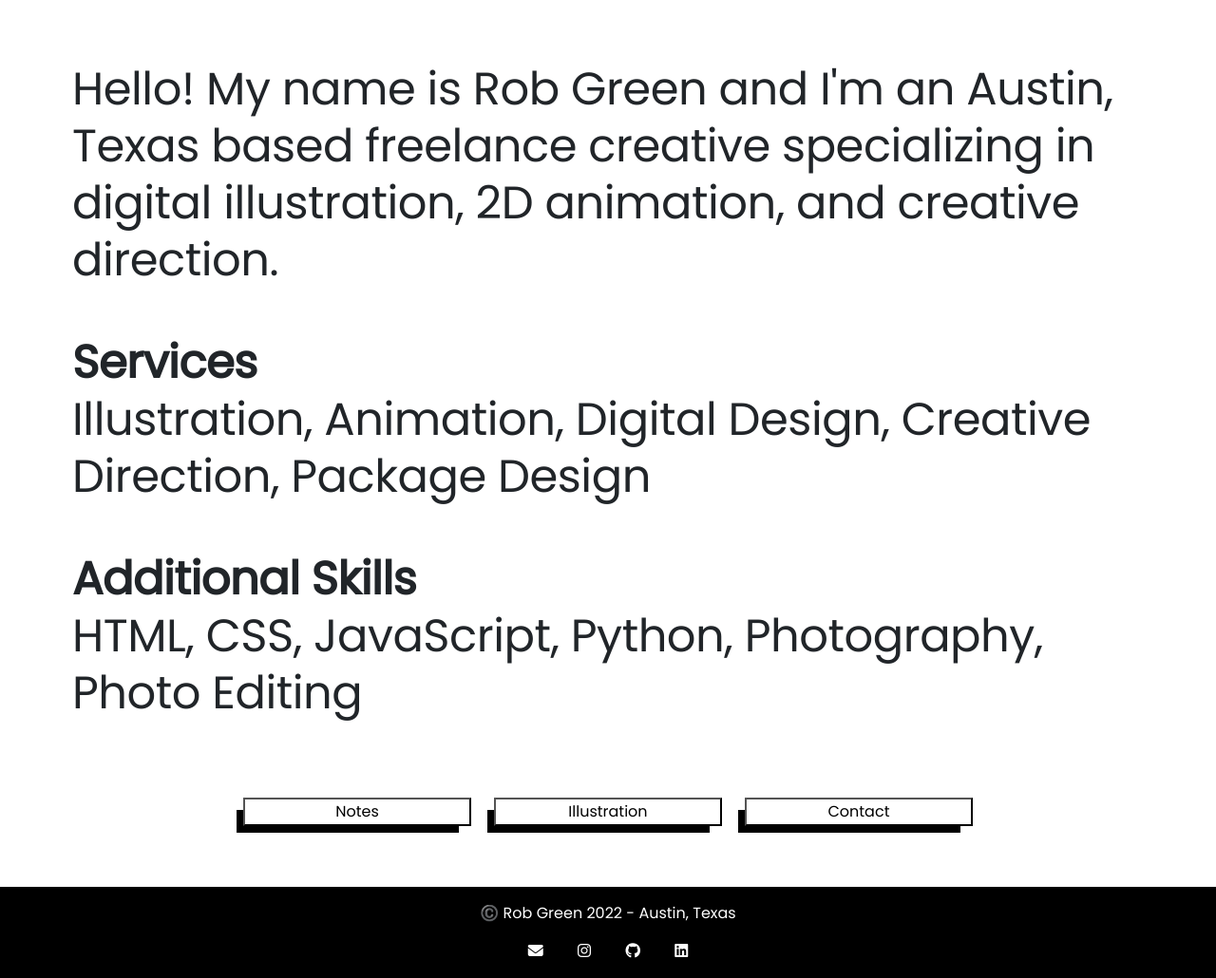
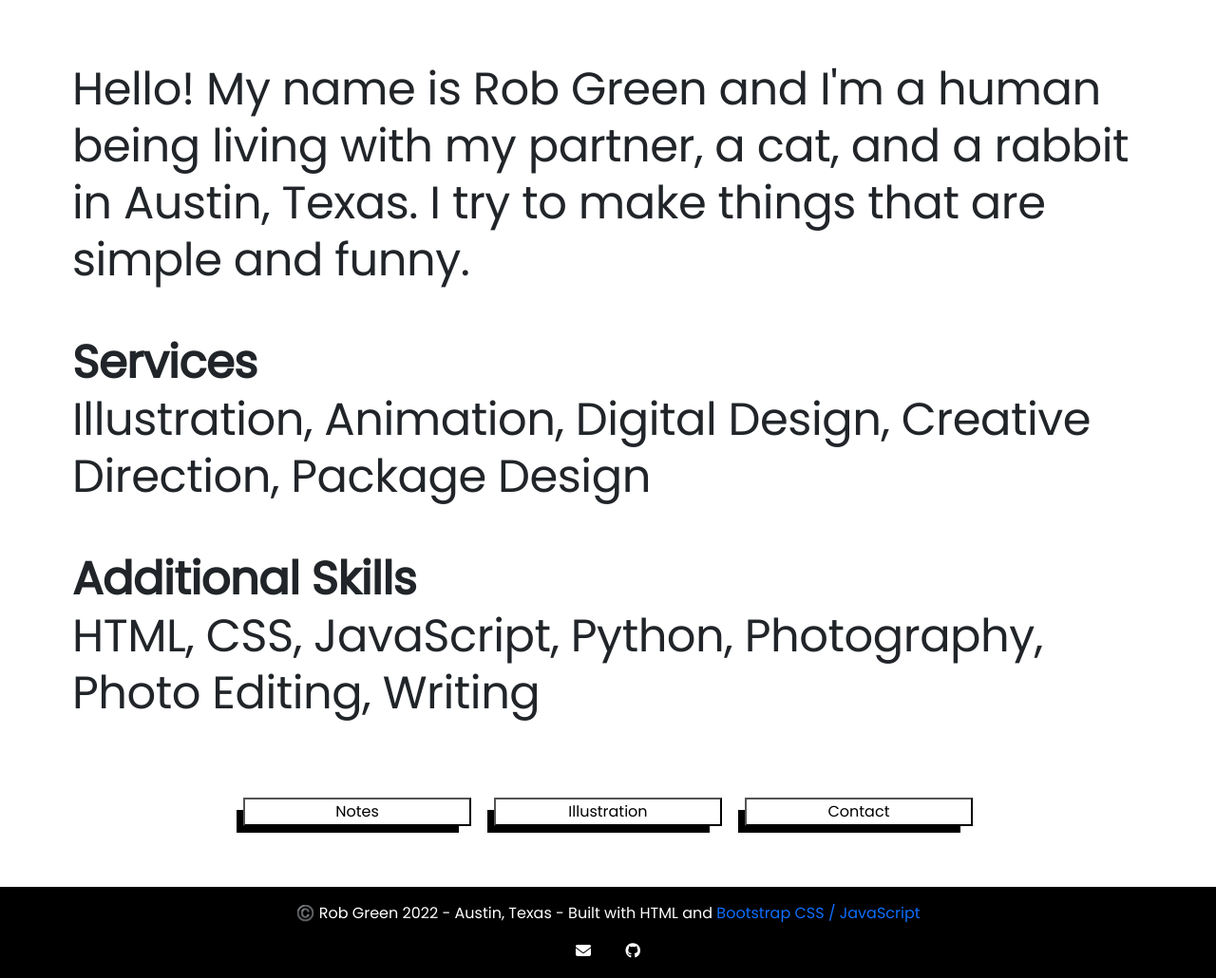
Before and after one commit to crackedego/profile_site, a plain HTML site: page index.html in a window 1280 px wide. Shown: the whole page at 95% size. Drawn offline with nearby package versions, Linux system fonts and the light colour scheme.

Commit message:
Updated About

```diff
--- a/index.html
+++ b/index.html
@@ -37,7 +37,8 @@
     <div class="main-text container-fluid">
       <div class="row align-items-lg-left">
         <div class="col-12">
-          <p class="mb-5">Hello! My name is Rob Green and I'm an Austin, Texas based freelance creative specializing in digital illustration, 2D animation, and creative direction.</p>
+          <p class="mb-5">Hello! My name is Rob Green and I'm a human being living with my partner, a cat, and a rabbit in Austin, Texas.
+            I try to make things that are simple and funny.</p>
           <p class="mb-5"><strong>Services</strong>
             <br>
             Illustration, Animation, Digital Design, Creative Direction, Package Design
@@ -45,7 +46,7 @@
           <p>
             <strong>Additional Skills</strong>
             <br>
-            HTML, CSS, JavaScript, Python, Photography, Photo Editing
+            HTML, CSS, JavaScript, Python, Photography, Photo Editing, Writing
           </p>
         </div>
       </div>
@@ -113,11 +114,9 @@
 
 
 <div class="container-fluid footer">
-    <p>©️ Rob Green 2022 - Austin, Texas</p>
+    <p>©️ Rob Green 2022 - Austin, Texas - Built with HTML and <a href="https://getbootstrap.com/">Bootstrap CSS / JavaScript</a></p>
     <a class="footer-links" href="mailto:rob@crackedego.com"><i class="fas fa-envelope icons"></i></a>
-    <a class="footer-links" href="https://instagram.com/crackedego"><i class="fab fa-instagram icons"></i></a>
     <a class="footer-links" href="https://github.com/crackedego"><i class="fab fa-github icons"></i></a>
-    <a class="footer-links" href="https://linkedin.com/in/crackedegoaustin"><i class="fab fa-linkedin icons"></i></a>
   </div>
 
   <!-- Font Awesome -->
```
